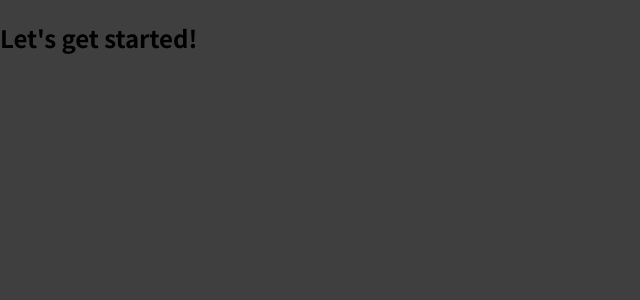
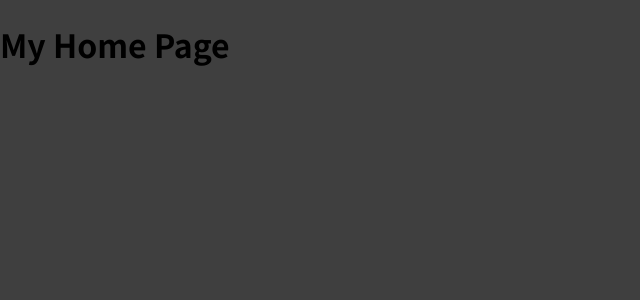
Before and after one commit to Hofass/React_router_training, a JavaScript app: page / in a window 1280 px wide. Shown: the top 300 px of the page, without its empty margins (0-640 px from the left). Built offline with nearby package versions, Linux system fonts and the light colour scheme.

Commit message:
Defining Routes

```diff
--- a/src/App.js
+++ b/src/App.js
@@ -1,9 +1,14 @@
+import { createBrowserRouter, RouterProvider } from "react-router-dom";
+import HomePage from "./pages/Home";
+
+const router = createBrowserRouter([
+  {path:'/',element:<HomePage/>},
+  {},
+  {}
+])
+
 function App() {
-  return (
-    <div>
-      <h2>Let's get started!</h2>
-    </div>
-  );
+  return <RouterProvider router={router}/>
 }
 
 export default App;
--- /dev/null
+++ b/src/pages/Home.js
@@ -0,0 +1,6 @@
+
+function HomePage(){
+  return <h1>My Home Page</h1>
+}
+
+export default HomePage;
```
